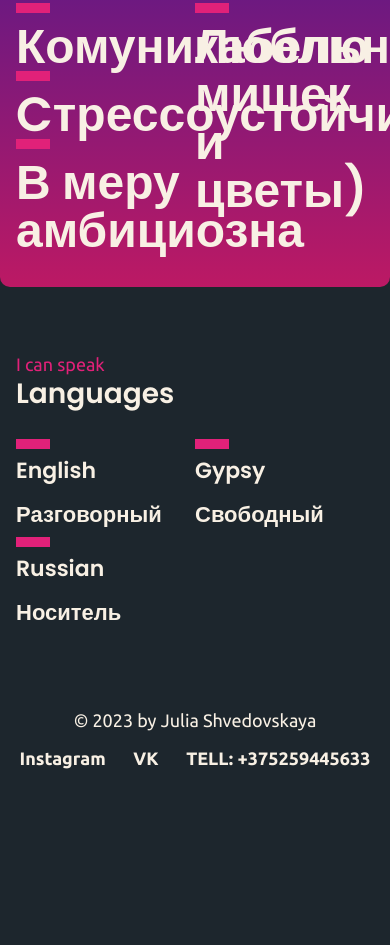
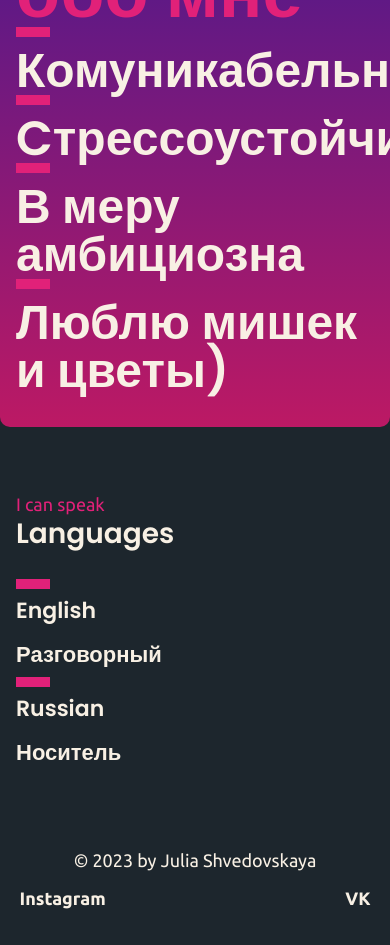
Before and after one commit to ADShved/JulliaCV, a plain HTML site: page index.html in a window 390 px wide. Shown: the part 2892-3837 px from the top of the page. Before the commit the page ends 3697 px from the top, so only its background shows below. Drawn offline with nearby package versions, Linux system fonts and the light colour scheme; a script that the page names is missing.

Commit message:
fetch:font-size

```diff
--- a/assets/css/style.css
+++ b/assets/css/style.css
@@ -706,7 +706,7 @@ button {
   transform: translateY(50%);
 }
 .facts .subtitle {
-  font-size: 64px;
+  font-size: 4em;
   font-weight: 700;
 }
 a {
@@ -1271,7 +1271,7 @@ input:focus, textarea:focus {
   }
 
   .facts__quantity {
-    font-size: 56px;
+    font-size: 2em;
   }
 
   .languages__list {
@@ -1314,7 +1314,7 @@ input:focus, textarea:focus {
   }
 
   .facts__quantity {
-    font-size: 48px;
+    font-size: 2em;
   }
 
   .facts__desc,
@@ -1347,7 +1347,6 @@ input:focus, textarea:focus {
   .languages__list,
   .facts__list {
     display: block;
-    columns: 2;
   }
 
   .facts__desc {
--- a/index.html
+++ b/index.html
@@ -279,7 +279,6 @@
             <dl class="languages__list">
               <dt class="languages__title">English<br> Разговорный</dt>
               <dt class="languages__title">Russian <br> Носитель</dt>
-              <dt class="languages__title">Gypsy <br> Свободный</dt>
             </dl>
           </section>
         </div>
@@ -314,14 +313,6 @@
                 >VK</a
               >
             </li>
-            <li class="contact-links__item">
-              <a
-                href="tel:+375259445633"
-                class="contact-links__link"
-                target="_blank"
-                >TELL: +375259445633</a
-              >
-            </li>
           </ul>
         </div>
       </footer>
```
